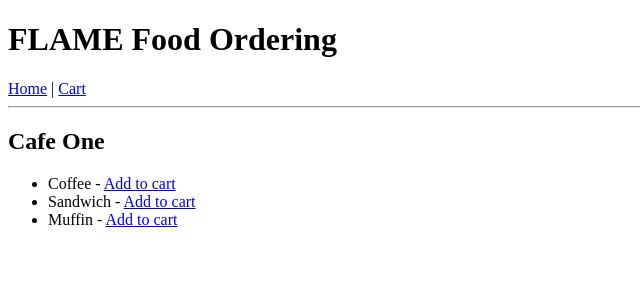
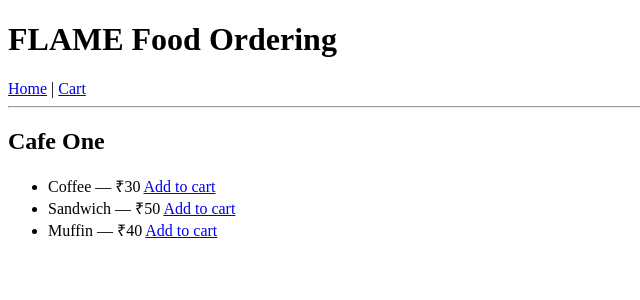
Before and after one commit to prajishprasad/flame-food-team4, a Flask app: a page that uses templates/cafe.html in a window 1280 px wide. Shown: the top 300 px of the page, without its empty margins (0-640 px from the left). Run offline with Flask 3, Linux system fonts and the light colour scheme.

Commit message:
Card B: add prices to menu items and display on cafe page (#2)
- Changed cafes data from lists of strings to lists of dicts with name and price
- Added sensible campus-canteen rupee prices to all items
- Updated cafe.html to show price next to each item
- Updated add_to_cart to look up and store price with cart entry

Co-authored-by: Claude Sonnet 4.6 <noreply@anthropic.com>

```diff
--- a/app.py
+++ b/app.py
@@ -4,11 +4,23 @@ from flask import Flask, render_template, request, redirect, url_for, session
 app = Flask(__name__)
 app.secret_key = "supersecretkey"  # Needed for sessions (to store cart data)
 
-# Dummy data: cafes and menus
+# Dummy data: cafes and menus (each item has a name and price in rupees)
 cafes = {
-    "Cafe One": ["Coffee", "Sandwich", "Muffin"],
-    "Cafe Two": ["Tea", "Burger", "Fries"],
-    "Cafe Three": ["Pizza", "Pasta", "Salad"]
+    "Cafe One": [
+        {"name": "Coffee", "price": 30},
+        {"name": "Sandwich", "price": 50},
+        {"name": "Muffin", "price": 40},
+    ],
+    "Cafe Two": [
+        {"name": "Tea", "price": 20},
+        {"name": "Burger", "price": 60},
+        {"name": "Fries", "price": 40},
+    ],
+    "Cafe Three": [
+        {"name": "Pizza", "price": 80},
+        {"name": "Pasta", "price": 70},
+        {"name": "Salad", "price": 50},
+    ],
 }
 
 @app.route("/")
@@ -26,7 +38,9 @@ def show_cafe(name):
 def add_to_cart(cafe, item):
     """Add an item to the cart (stored in session)"""
     cart = session.get("cart", [])
-    cart.append({"cafe": cafe, "item": item})
+    menu = cafes.get(cafe, [])
+    price = next((i["price"] for i in menu if i["name"] == item), 0)
+    cart.append({"cafe": cafe, "item": item, "price": price})
     session["cart"] = cart
     return redirect(url_for("view_cart"))
 
--- a/templates/cafe.html
+++ b/templates/cafe.html
@@ -3,8 +3,8 @@
 <h2>{{ cafe }}</h2>
 <ul>
   {% for item in menu %}
-    <li>{{ item }} -
-      <a href="{{ url_for('add_to_cart', cafe=cafe, item=item) }}">Add to cart</a>
+    <li>{{ item.name }} — ₹{{ item.price }}
+      <a href="{{ url_for('add_to_cart', cafe=cafe, item=item.name) }}">Add to cart</a>
     </li>
   {% endfor %}
 </ul>
```
